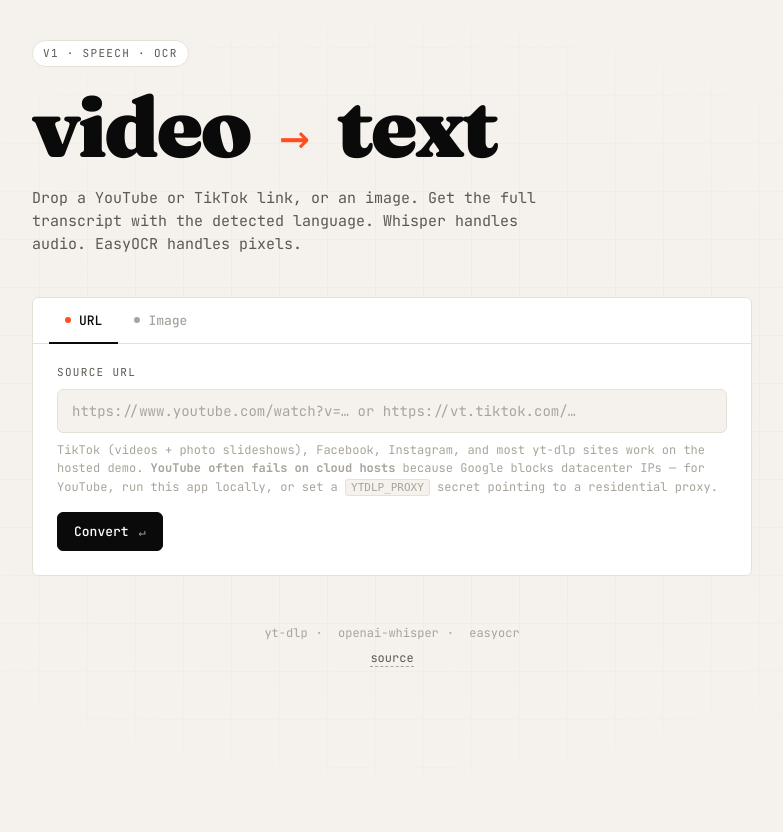
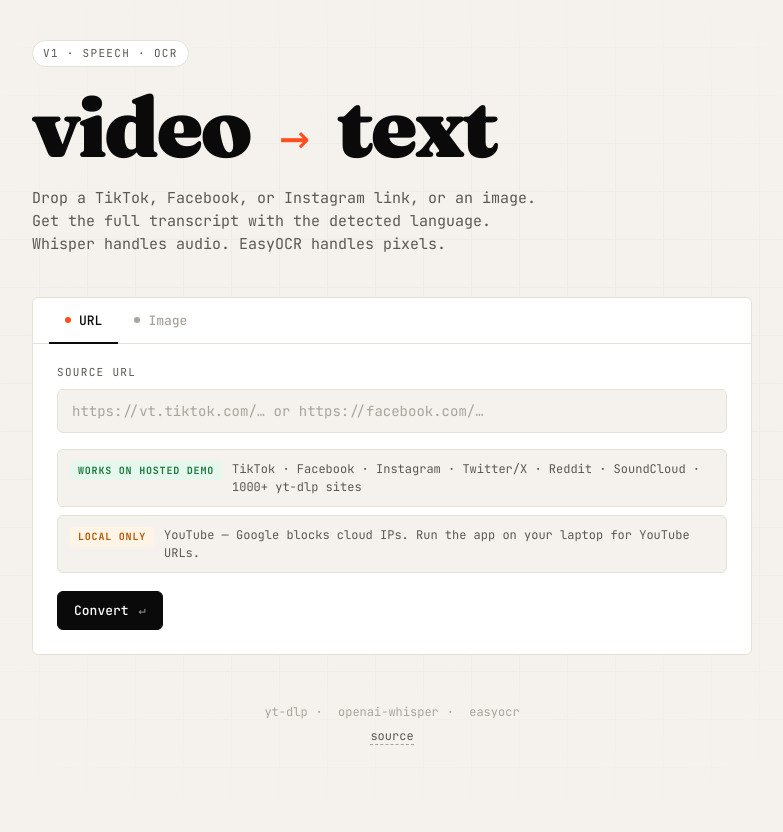
Before and after one commit to duy7198/video-to-text, a Flask app: page / in a window 1280 px wide. Shown: the whole page, without its empty margins (248-1031 px from the left). Before the commit the page ends 667 px from the top, so only its background shows below. Run offline with Flask 3, Linux system fonts and the light colour scheme.

Commit message:
UI: explicit support matrix — Facebook included, YouTube marked local-only
- Hero text now mentions TikTok/Facebook/Instagram (not YouTube)
- URL placeholder: https://vt.tiktok.com/… or https://facebook.com/…
- Replaced the paragraph hint with a clear 2-row support matrix:
  * Green 'WORKS ON HOSTED DEMO' badge: TikTok, Facebook, Instagram,
    Twitter/X, Reddit, SoundCloud, 1000+ yt-dlp sites
  * Orange 'LOCAL ONLY' badge: YouTube (Google blocks cloud IPs)
- CSS: new .support-matrix / .sm-row / .sm-badge (ok | local) classes

Users see the support story at a glance instead of reading a paragraph.

```diff
--- a/static/style.css
+++ b/static/style.css
@@ -237,6 +237,54 @@ input[type="text"]::placeholder {
   border-radius: 3px;
   border: 1px solid var(--line);
   font-size: 11px;
+}
+
+/* ---------- Support matrix ---------- */
+
+.support-matrix {
+  margin: 4px 0 18px;
+  display: flex;
+  flex-direction: column;
+  gap: 8px;
+}
+
+.sm-row {
+  display: flex;
+  align-items: flex-start;
+  gap: 10px;
+  padding: 10px 12px;
+  background: var(--bg);
+  border-radius: var(--radius);
+  border: 1px solid var(--line);
+}
+
+.sm-badge {
+  flex-shrink: 0;
+  font-size: 10px;
+  letter-spacing: 0.08em;
+  text-transform: uppercase;
+  font-weight: 700;
+  padding: 3px 8px;
+  border-radius: 4px;
+  white-space: nowrap;
+  line-height: 1.3;
+  margin-top: 1px;
+}
+
+.sm-badge.ok {
+  background: #e6f7ed;
+  color: var(--ok);
+}
+
+.sm-badge.local {
+  background: #fff4e5;
+  color: #b35900;
+}
+
+.sm-items {
+  font-size: 12px;
+  color: var(--ink-soft);
+  line-height: 1.5;
 }
 
 /* ---------- Dropzone ---------- */
--- a/templates/index.html
+++ b/templates/index.html
@@ -20,8 +20,9 @@
       <div class="tag">v1 · speech · ocr</div>
       <h1>video<span class="arrow"> → </span>text</h1>
       <p class="lede">
-        Drop a YouTube or TikTok link, or an image. Get the full transcript with
-        the detected language. Whisper handles audio. EasyOCR handles pixels.
+        Drop a TikTok, Facebook, or Instagram link, or an image. Get the
+        full transcript with the detected language. Whisper handles audio.
+        EasyOCR handles pixels.
       </p>
     </header>
 
@@ -41,17 +42,20 @@
           <input
             id="url"
             type="url"
-            placeholder="https://www.youtube.com/watch?v=… or https://vt.tiktok.com/…"
+            placeholder="https://vt.tiktok.com/… or https://facebook.com/…"
             autocomplete="off"
             spellcheck="false"
           />
         </label>
-        <div class="hint">
-          TikTok (videos + photo slideshows), Facebook, Instagram, and most
-          yt-dlp sites work on the hosted demo. <strong>YouTube often fails
-          on cloud hosts</strong> because Google blocks datacenter IPs — for
-          YouTube, run this app locally, or set a <code>YTDLP_PROXY</code>
-          secret pointing to a residential proxy.
+        <div class="support-matrix">
+          <div class="sm-row">
+            <span class="sm-badge ok">works on hosted demo</span>
+            <span class="sm-items">TikTok · Facebook · Instagram · Twitter/X · Reddit · SoundCloud · 1000+ yt-dlp sites</span>
+          </div>
+          <div class="sm-row">
+            <span class="sm-badge local">local only</span>
+            <span class="sm-items">YouTube — Google blocks cloud IPs. Run the app on your laptop for YouTube URLs.</span>
+          </div>
         </div>
         <button id="submit-url" class="btn primary">
           <span>Convert</span>
```
